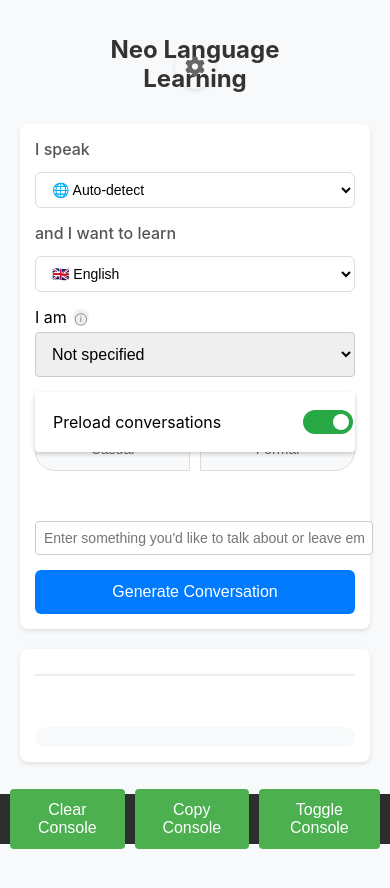
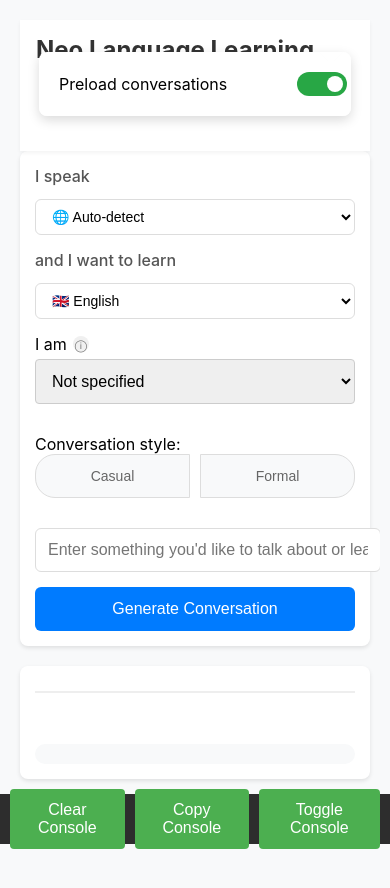
Before and after one commit to Ni7e/NeoLanguageLearning, a website: page index.html in a window 390 px wide. Both pictures are taken after a click on the button 195 px from the left and 67 px from the top of the page. Drawn offline with Linux system fonts and the light colour scheme; some icons are missing.

Commit message:
style: Improve header and settings layout
- Fix settings button positioning
- Enhance settings dropdown styling
- Add arrow indicator to dropdown
- Improve mobile layout and spacing
- Fix title and button overlap issues

```diff
--- a/styles.css
+++ b/styles.css
@@ -41,11 +41,67 @@ body {
 
 .header {
     display: flex;
-    justify-content: space-between;
+    justify-content: center;
     align-items: center;
-    margin-bottom: 20px;
-    padding: 10px 0;
+    padding: 20px;
     position: relative;
+    background-color: white;
+    box-shadow: 0 2px 4px rgba(0,0,0,0.05);
+}
+
+.page-title {
+    font-size: 2em;
+    color: #333;
+    margin: 0;
+    text-align: center;
+}
+
+.settings-dropdown {
+    position: absolute;
+    right: 20px;
+    top: 50%;
+    transform: translateY(-50%);
+}
+
+#settings-button {
+    background: none;
+    border: none;
+    font-size: 1.5em;
+    color: #666;
+    cursor: pointer;
+    padding: 8px;
+    border-radius: 50%;
+    transition: background-color 0.2s, color 0.2s;
+}
+
+#settings-button:hover {
+    background-color: #f0f0f0;
+    color: #333;
+}
+
+.settings-content {
+    position: absolute;
+    right: 0;
+    top: calc(100% + 10px);
+    background-color: white;
+    min-width: 200px;
+    border-radius: 8px;
+    box-shadow: 0 4px 12px rgba(0,0,0,0.15);
+    padding: 12px;
+    z-index: 1000;
+    display: none;
+}
+
+.settings-content::before {
+    content: '';
+    position: absolute;
+    top: -8px;
+    right: 12px;
+    width: 16px;
+    height: 16px;
+    background-color: white;
+    transform: rotate(45deg);
+    box-shadow: -2px -2px 4px rgba(0,0,0,0.05);
 }
 
 h1 {
@@ -265,6 +321,69 @@ select option i {
 
 .row > div {
     flex: 1 1 50%;
+}
+
+/* Toggle switch styles */
+.switch {
+    position: relative;
+    display: inline-block;
+    width: 50px;
+    height: 24px;
+}
+
+.switch input {
+    opacity: 0;
+    width: 0;
+    height: 0;
+}
+
+.slider {
+    position: absolute;
+    cursor: pointer;
+    top: 0;
+    left: 0;
+    right: 0;
+    bottom: 0;
+    background-color: #ccc;
+    transition: .4s;
+}
+
+.slider:before {
+    position: absolute;
+    content: "";
+    height: 16px;
+    width: 16px;
+    left: 4px;
+    bottom: 4px;
+    background-color: white;
+    transition: .4s;
+}
+
+input:checked + .slider {
+    background-color: #28a745;
+}
+
+input:checked + .slider:before {
+    transform: translateX(26px);
+}
+
+.slider.round {
+    border-radius: 24px;
+}
+
+.slider.round:before {
+    border-radius: 50%;
+}
+
+.settings-content.show {
+    display: block;
+}
+
+.settings-item {
+    display: flex;
+    justify-content: space-between;
+    align-items: center;
+    padding: 8px;
 }
 
 /* Dialog styles */
@@ -716,142 +835,75 @@ dialog {
     color: #666;
 }
 
-.header {
-    display: flex;
-    justify-content: space-between;
-    align-items: center;
-    margin-bottom: 20px;
-    padding: 10px 0;
-    position: relative;
-}
-
 .header-spacer {
     width: 40px; /* Same width as settings button */
 }
 
+@media screen and (max-width: 768px) {
+    .header {
+        padding: 15px;
+    }
+
     .page-title {
-    position: absolute;
-    left: 50%;
-    transform: translateX(-50%);
-    margin: 0;
-    text-align: center;
+        font-size: 1.5em;
+        padding-right: 40px; /* Make space for settings button */
     }
 
     .settings-dropdown {
-    z-index: 1;
-}
-
-#settings-button {
-    width: 40px;
-    height: 40px;
-    border: none;
-    background: none;
-    cursor: pointer;
-    padding: 8px;
-    border-radius: 50%;
-    transition: background-color 0.3s;
-}
-
-#settings-button i {
-    font-size: 20px;
-    color: #666;
-}
-
-#settings-button:hover {
-    background-color: rgba(0, 0, 0, 0.1);
-}
-
-#settings-button:hover i {
-    color: #333;
-}
-
-#input-text {
+        position: static;
         width: 100%;
-    padding: 8px;
-    margin-top: 20px;
-    border: 1px solid #ccc;
-    border-radius: 4px;
-    font-size: 14px;
-    text-align: center;
-}
-
-#input-text::placeholder {
-    text-align: left;
+        margin-top: 10px;
     }
 
     .settings-content {
-    display: none;
-    position: absolute;
-    right: 0;
-    background-color: white;
-    min-width: 200px;
-    box-shadow: 0 2px 5px rgba(0,0,0,0.2);
-    border-radius: 4px;
-    padding: 10px;
-    z-index: 1;
-}
-
-.settings-content.show {
-    display: block;
+        position: fixed;
+        top: 50%;
+        left: 50%;
+        transform: translate(-50%, -50%);
+        width: 90%;
+        max-width: 300px;
+        margin: 0;
     }
 
     .settings-item {
-    display: flex;
-    justify-content: space-between;
-    align-items: center;
-    padding: 8px;
+        width: 100%;
     }
 
-/* Toggle switch styles */
-.switch {
-    position: relative;
-    display: inline-block;
-    width: 50px;
-    height: 24px;
+    .button-container {
+        flex-direction: column;
+        gap: 10px;
+        width: 100%;
     }
 
-.switch input {
-    opacity: 0;
-    width: 0;
-    height: 0;
+    .button-container button {
+        width: 100%;
+        margin: 0;
     }
 
-.slider {
-    position: absolute;
-    cursor: pointer;
-    top: 0;
-    left: 0;
-    right: 0;
-    bottom: 0;
-    background-color: #ccc;
-    transition: .4s;
+    #generate-btn, #speak-btn {
+        width: 100%;
+        margin: 5px 0;
     }
 
-.slider:before {
-    position: absolute;
-    content: "";
-    height: 16px;
-    width: 16px;
-    left: 4px;
-    bottom: 4px;
-    background-color: white;
-    transition: .4s;
+    .tooltip {
+        display: none; /* Hide tooltips on mobile */
+    }
 }
 
-input:checked + .slider {
-    background-color: #28a745;
+/* Ensure proper spacing for stacked elements */
+@media screen and (max-width: 480px) {
+    .container {
+        padding: 10px;
     }
 
-input:checked + .slider:before {
-    transform: translateX(26px);
+    .preferences {
+        padding: 10px;
     }
 
-.slider.round {
-    border-radius: 24px;
+    .settings-content {
+        max-height: 80vh;
+        overflow-y: auto;
     }
-
-.slider.round:before {
-    border-radius: 50%;
 }
 
 /* Debug Console */
@@ -988,19 +1040,3 @@ input:checked + .slider:before {
         display: none; /* Hide tooltips on mobile */
     }
 }
-
-/* Ensure proper spacing for stacked elements */
-@media screen and (max-width: 480px) {
-    .container {
-        padding: 10px;
-    }
-
-    .preferences {
-        padding: 10px;
-    }
-
-    .settings-content {
-        max-height: 80vh;
-        overflow-y: auto;
-    }
-}
```
Lines whose indentation alone changed are shown as unchanged.
